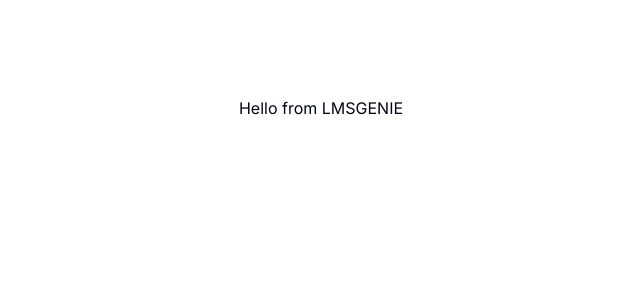
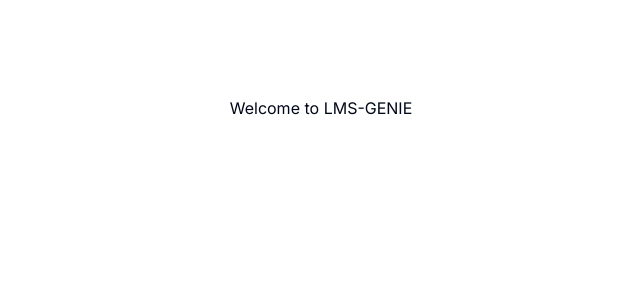
Before and after one commit to lmsGenie/lms-app, a Next.js app: page / in a window 1280 px wide. Shown: the top 300 px of the page, without its empty margins (319-959 px from the left). Built offline with nearby package versions, Linux system fonts and the light colour scheme.

Commit message:
docs: test commit by adding comments

```diff
--- a/src/app/page.tsx
+++ b/src/app/page.tsx
@@ -1,7 +1,9 @@
 export default function Home() {
   return (
-    <main className="flex min-h-screen  flex-col items-center justify-between p-24">
-      Hello from LMSGENIE
+    <main className="flex min-h-screen flex-col items-center justify-between p-24">
+      {/* Header */}
+      {/* Hero */}
+      Welcome to LMS-GENIE
     </main>
   );
 }
```
